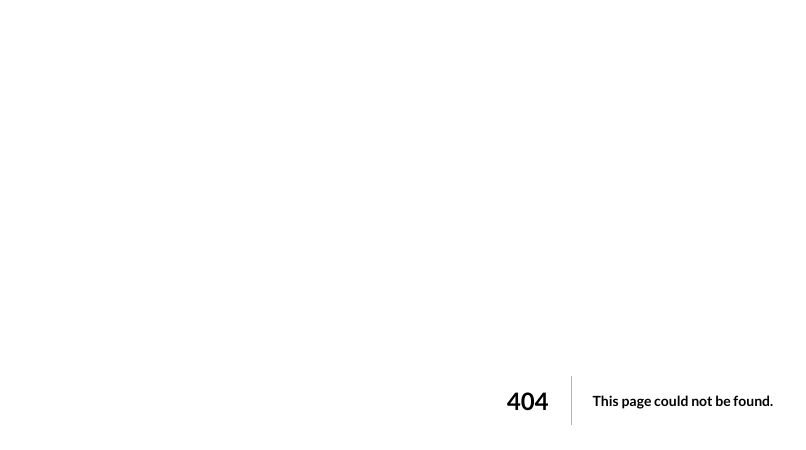
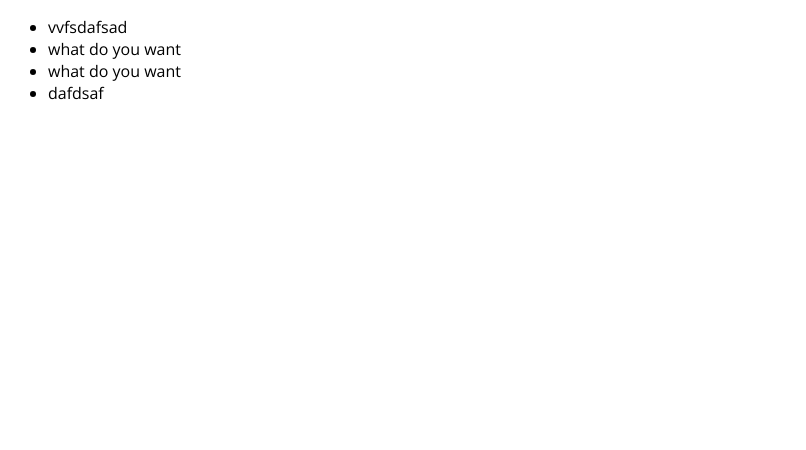
Before and after one commit to mohamedsaidumn/nextjs-course, a Next.js app: page /feedback in a window 1280 px wide. Before the commit this address had no page. Shown: the top 450 px of the page, without its empty margins (0-806 px from the left). Built offline with nearby package versions, Linux system fonts and the light colour scheme.

Commit message:
Using API Routes For Pre-Rendering Pages

```diff
--- /dev/null
+++ b/pages/feedback/index.js
@@ -0,0 +1,27 @@
+import { extractFeedback, buildFeedbackPath } from "../api/feedback";
+function FeedbackPage({ data }) {
+  return (
+    <>
+      <ul>
+        {data.map((item) => {
+          return <li key={item.id}>{item.text}</li>;
+        })}
+      </ul>
+    </>
+  );
+}
+
+export async function getStaticProps() {
+  const filePath = buildFeedbackPath();
+  const data = extractFeedback(filePath);
+  console.log(data);
+  // Pass data to the page component as props
+  return {
+    props: {
+      data,
+    },
+    // Re-generate the page every 60 seconds (you can adjust this value)
+    revalidate: 60,
+  };
+}
+export default FeedbackPage;
--- a/pages/index.jsx
+++ b/pages/index.jsx
@@ -24,7 +24,7 @@ function HomePage() {
       .then((data) => console.log(data));
   }
 
-  function loadHandler() {
+  function loadFeedbackHandler() {
     fetch("/api/feedback", {
       method: "GET",
       headers: {
@@ -51,7 +51,7 @@ function HomePage() {
         </div>
         <button>Send Feedback</button>
       </form>
-      <button onClick={loadHandler}>LoadButton</button>
+      <button onClick={loadFeedbackHandler}>Load Button</button>
       <ul>
         {feedbackItems.map((item) => {
           return <li key={item.id}>{item.text}</li>;
```
